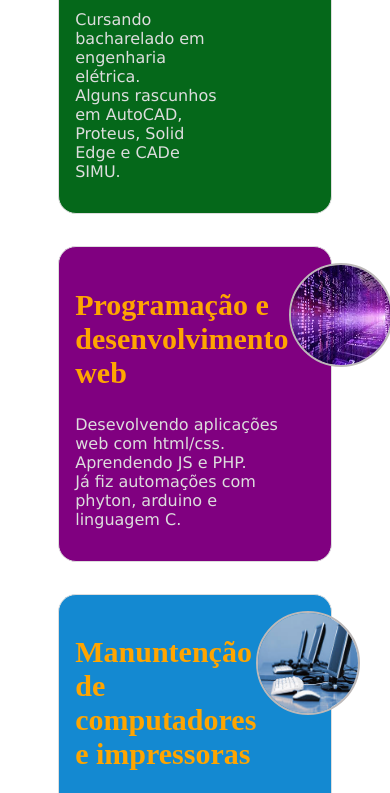
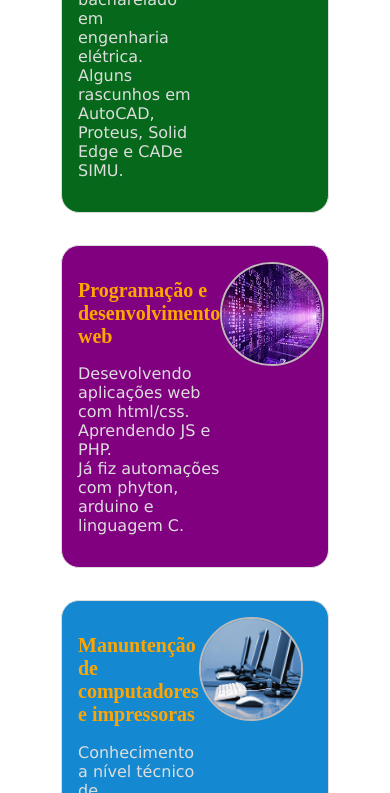
Before and after one commit to Eriko-LPFS/MySite, a plain HTML site: page Habilidades.html in a window 390 px wide. Shown: the part 525-1318 px from the top of the page. Drawn offline with Linux system fonts and the light colour scheme.

Commit message:
Update estilo.css

```diff
--- a/estilo.css
+++ b/estilo.css
@@ -468,4 +468,12 @@ footer p {
     #Card h3 {
         padding:5px;
     }
+
+     section p{
+        font-size: 14px;
+    }
+
+    section h2{
+        font-size: 20px;
+    }
 }
```
